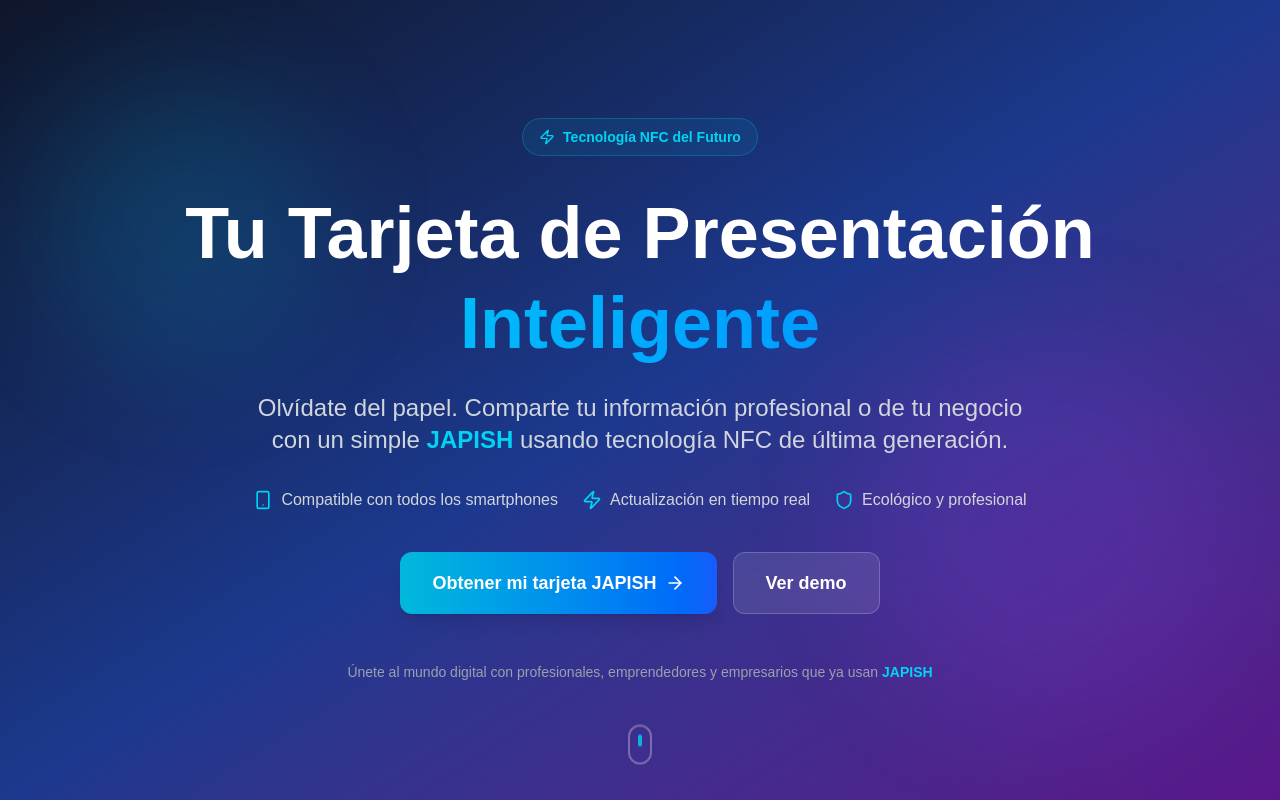
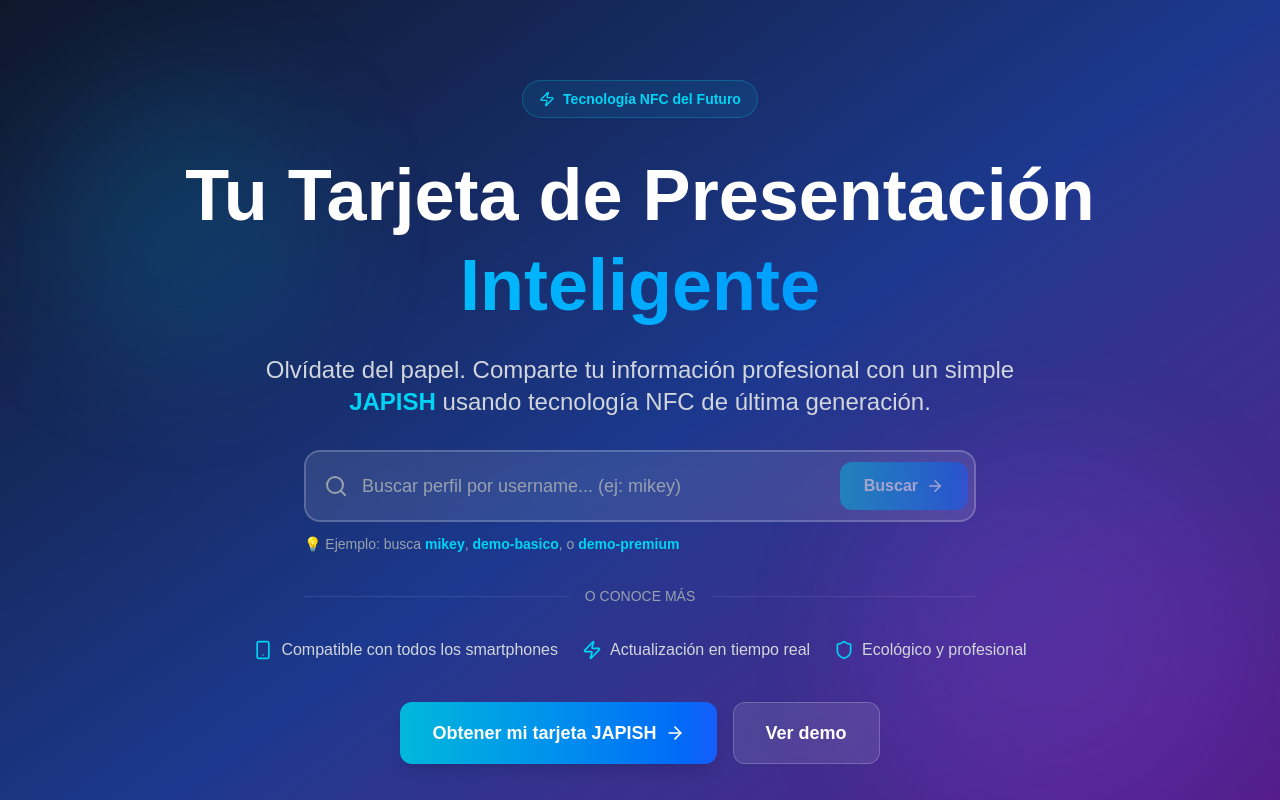
Before and after one commit to kingmikey97/japish, a Next.js app: page /japish in a window 1280 px wide. Shown: the top 800 px of the page. Built offline with nearby package versions, Linux system fonts and the light colour scheme.

Commit message:
agregado del buscador V1.0

```diff
--- a/app/page.js
+++ b/app/page.js
@@ -21,9 +21,9 @@
     },
     {
       icon: Server,
-      title: "Infraestructura Cloud",
-      description: "Diseño, migración y optimización de arquitecturas en AWS, Azure y GCP",
-      features: ["Migración a la nube", "DevOps & CI/CD", "Monitoreo 24/7"]
+      title: "Infraestructura Tecnologica",
+      description: "Diseño, migración y optimización de arquitecturas o infraestructura tecnologica",
+      features: ["Mejoramiento/implementacion de red wifi o cableada", "Instalaciones Electricas", "Citofonia", "Camaras de seguridad (analogicas y digitales)","Sistemas de alarmas"]
     },
     {
       icon: Code,
@@ -91,13 +91,13 @@
             {/* Subtitle */}
             <p className="text-xl md:text-2xl text-gray-400 mb-12 max-w-3xl mx-auto leading-relaxed">
               Soluciones tecnológicas empresariales de <span className="text-amber-400 font-semibold">nivel mundial</span>.
-              Desde ciberseguridad hasta infraestructura cloud de última generación.
+              Desde Servicio tecnico hasta Infraestructura tecnologica.
             </p>
 
             {/* CTAs */}
             <div className="flex flex-col sm:flex-row gap-4 justify-center mb-16">
               <a
-                href="https://wa.me/59164256727?text=Hola! Quiero información sobre servicios de Valhalla Technology"
+                href="https://wa.me/59164256727?text=Hola! Quiero información sobre servicios de ValhallaTechnology"
                 target="_blank"
                 rel="noopener noreferrer"
                 className="group bg-gradient-to-r from-amber-500 to-orange-600 text-black px-8 py-4 rounded-xl font-bold text-lg hover:from-amber-400 hover:to-orange-500 transition-all shadow-lg shadow-amber-500/30 hover:shadow-amber-500/50 flex items-center justify-center gap-2"
@@ -256,7 +256,7 @@
                     </a>
                     <a
 
-                      href="/japish/demo-premium"
+                      href="/japish/mikey"
                       className="inline-flex items-center justify-center gap-2 bg-white/10 backdrop-blur-sm text-white px-8 py-4 rounded-xl font-bold text-lg hover:bg-white/20 transition-all border-2 border-white/30"
                     >
                       Ver Demo
--- a/components/Landing/Hero.jsx
+++ b/components/Landing/Hero.jsx
@@ -1,27 +1,44 @@
 'use client';
 
-import { ArrowRight, Zap, Shield, Smartphone } from 'lucide-react';
+import { ArrowRight, Zap, Shield, Smartphone, Search } from 'lucide-react';
+import { useState } from 'react';
+import { useRouter } from 'next/navigation';
 
 export default function Hero() {
+  const [searchQuery, setSearchQuery] = useState('');
+  const [searching, setSearching] = useState(false);
+  const router = useRouter();
+
+  const handleSearch = async (e) => {
+    e.preventDefault();
+
+    if (!searchQuery.trim()) return;
+
+    setSearching(true);
+
+    // Limpiar el query (remover espacios, convertir a lowercase)
+    const cleanQuery = searchQuery.trim().toLowerCase();
+
+    // Redirigir al perfil
+    router.push(`/japish/${cleanQuery}`);
+
+    setSearching(false);
+  };
+
   return (
     <section className="relative min-h-screen flex items-center justify-center overflow-hidden">
 
-      {/* ============================================ */}
-      {/* BACKGROUND CON GRADIENTE ANIMADO */}
-      {/* ============================================ */}
+      {/* Background con gradiente animado */}
       <div className="absolute inset-0 bg-gradient-to-br from-slate-900 via-blue-900 to-purple-900">
-        {/* Círculos decorativos animados */}
         <div className="absolute top-20 left-10 w-72 h-72 bg-cyan-500/20 rounded-full blur-3xl animate-pulse"></div>
         <div className="absolute bottom-20 right-10 w-96 h-96 bg-purple-500/20 rounded-full blur-3xl animate-pulse [animation-delay:1s]"></div>
       </div>
 
-      {/* ============================================ */}
-      {/* CONTENIDO PRINCIPAL */}
-      {/* ============================================ */}
+      {/* Contenido principal */}
       <div className="relative z-10 container mx-auto px-4 py-20">
         <div className="max-w-5xl mx-auto text-center">
 
-          {/* Badge/Etiqueta superior */}
+          {/* Badge */}
           <div className="inline-flex items-center gap-2 bg-cyan-500/10 border border-cyan-500/30 rounded-full px-4 py-2 mb-8">
             <Zap size={16} className="text-cyan-400" />
             <span className="text-cyan-400 text-sm font-semibold">
@@ -29,9 +46,7 @@
             </span>
           </div>
 
-          {/* ============================================ */}
-          {/* TÍTULO PRINCIPAL */}
-          {/* ============================================ */}
+          {/* Título */}
           <h1 className="text-5xl md:text-7xl font-bold text-white mb-6 leading-tight">
             Tu Tarjeta de Presentación
             <span className="block text-transparent bg-clip-text bg-gradient-to-r from-cyan-400 to-blue-500">
@@ -39,18 +54,69 @@
             </span>
           </h1>
 
-          {/* ============================================ */}
-          {/* SUBTÍTULO */}
-          {/* ============================================ */}
+          {/* Subtítulo */}
           <p className="text-xl md:text-2xl text-gray-300 mb-8 max-w-3xl mx-auto">
-            Olvídate del papel. Comparte tu información profesional o de tu negocio con un simple
+            Olvídate del papel. Comparte tu información profesional con un simple
             <span className="text-cyan-400 font-semibold"> JAPISH </span>
             usando tecnología NFC de última generación.
           </p>
 
           {/* ============================================ */}
-          {/* FEATURES RÁPIDOS (3 iconos) */}
+          {/* BUSCADOR DE PERFILES - NUEVO */}
           {/* ============================================ */}
+          <div className="max-w-2xl mx-auto mb-8">
+            <form onSubmit={handleSearch} className="relative">
+              <div className="relative">
+                {/* Input */}
+                <input
+                  type="text"
+                  value={searchQuery}
+                  onChange={(e) => setSearchQuery(e.target.value)}
+                  placeholder="Buscar perfil por username... (ej: mikey)"
+                  className="w-full bg-white/10 backdrop-blur-sm border-2 border-white/20 rounded-2xl px-6 py-5 pl-14 text-white placeholder-gray-400 text-lg focus:outline-none focus:border-cyan-500 transition-all"
+                />
+                {/* Sugerencias populares */}
+         {/* Search icon */}
+                <Search
+                  size={24}
+                  className="absolute left-5 top-1/2 -translate-y-1/2 text-gray-400"
+                />
+
+                {/* Submit button */}
+                <button
+                  type="submit"
+                  disabled={!searchQuery.trim() || searching}
+                  className="absolute right-2 top-1/2 -translate-y-1/2 bg-gradient-to-r from-cyan-500 to-blue-600 text-white px-6 py-3 rounded-xl font-bold hover:from-cyan-600 hover:to-blue-700 transition-all disabled:opacity-50 disabled:cursor-not-allowed flex items-center gap-2"
+                >
+                  {searching ? (
+                    <>
+                      <div className="w-4 h-4 border-2 border-white/30 border-t-white rounded-full animate-spin"></div>
+                      Buscando...
+                    </>
+                  ) : (
+                    <>
+                      Buscar
+                      <ArrowRight size={18} />
+                    </>
+                  )}
+                </button>
+              </div>
+
+              {/* Helper text */}
+              <p className="text-sm text-gray-400 mt-3 text-left">
+                💡 Ejemplo: busca <span className="text-cyan-400 font-semibold">mikey</span>, <span className="text-cyan-400 font-semibold">demo-basico</span>, o <span className="text-cyan-400 font-semibold">demo-premium</span>
+              </p>
+            </form>
+          </div>
+
+          {/* Divider */}
+          <div className="flex items-center gap-4 my-8 max-w-2xl mx-auto">
+            <div className="flex-1 h-px bg-white/10"></div>
+            <span className="text-gray-400 text-sm">O CONOCE MÁS</span>
+            <div className="flex-1 h-px bg-white/10"></div>
+          </div>
+
+          {/* Features rápidos */}
           <div className="flex flex-wrap justify-center gap-6 mb-10">
             <div className="flex items-center gap-2 text-gray-300">
               <Smartphone size={20} className="text-cyan-400" />
@@ -66,39 +132,33 @@
             </div>
           </div>
 
-          {/* ============================================ */}
-          {/* BOTONES CTA */}
-          {/* ============================================ */}
+          {/* Botones CTA */}
           <div className="flex flex-col sm:flex-row gap-4 justify-center">
-
-            {/* Botón principal */}
             <a
               href="#pricing"
-              className="group bg-gradient-to-r from-cyan-500 to-blue-600 text-white px-8 py-4 rounded-xl font-bold text-lg hover:from-cyan-600 hover:to-blue-700 transition-all shadow-lg hover:shadow-cyan-500/50 flex items-center justify-center gap-2">
+              className="group bg-gradient-to-r from-cyan-500 to-blue-600 text-white px-8 py-4 rounded-xl font-bold text-lg hover:from-cyan-600 hover:to-blue-700 transition-all shadow-lg hover:shadow-cyan-500/50 flex items-center justify-center gap-2"
+            >
               Obtener mi tarjeta JAPISH
               <ArrowRight size={20} className="group-hover:translate-x-1 transition-transform" />
             </a>
 
-            {/* Botón secundario */}
             <a
-              href="/profile/mikey"
-              className="bg-white/10 backdrop-blur-sm text-white px-8 py-4 rounded-xl font-bold text-lg hover:bg-white/20 transition-all border border-white/20 flex items-center justify-center gap-2">
+              href="/japish/demo-premiun"
+              className="bg-white/10 backdrop-blur-sm text-white px-8 py-4 rounded-xl font-bold text-lg hover:bg-white/20 transition-all border border-white/20 flex items-center justify-center gap-2"
+            >
               Ver demo
             </a>
           </div>
 
-          {/* ============================================ */}
-          {/* SOCIAL PROOF */}
-          {/* ============================================ */}
+          {/* Social proof */}
           <div className="mt-12 text-gray-400 text-sm">
-            <p>Únete al mundo digital con profesionales, emprendedores y empresarios que ya usan <span className="text-cyan-400 font-semibold">JAPISH</span> </p>
+            <p>Únete a <span className="text-cyan-400 font-semibold">100+</span> profesionales que ya usan JAPISH</p>
           </div>
+
         </div>
       </div>
 
-      {/* ============================================ */}
-      {/* SCROLL INDICATOR */}
-      {/* ============================================ */}
+      {/* Scroll indicator */}
       <div className="absolute bottom-8 left-1/2 -translate-x-1/2 animate-bounce">
         <div className="w-6 h-10 border-2 border-white/30 rounded-full flex items-start justify-center p-2">
           <div className="w-1 h-3 bg-cyan-400 rounded-full animate-pulse"></div>
--- a/components/ProfileCard.jsx
+++ b/components/ProfileCard.jsx
@@ -1,7 +1,6 @@
 'use client';
 
-import { Linkedin, Github, Mail, Phone, Globe, Video, Instagram, Facebook, Twitter, Youtube, MessageCircle, X, ExternalLink } from 'lucide-react';
-import { supabase } from '@/lib/supabase';
+import { Linkedin, Github, Mail, Phone, Globe, Video, Instagram, Facebook, Twitter, Youtube, MessageCircle, X, ExternalLink, Search } from 'lucide-react';import { supabase } from '@/lib/supabase';
 import { useState, useEffect } from 'react';
 
 export default function ProfileCard({ username }) {
@@ -22,14 +21,37 @@
         .eq('username', usernameActual)
         .single();
 
+      // ============================================
+      // MANEJO MEJORADO DE ERRORES
+      // ============================================
       if (error) {
-          console.error('Error al obtener perfil:', error);
-          setError(error.message);
+        // Si el error es que no se encontró el registro
+        if (error.code === 'PGRST116' || error.message?.includes('0 rows')) {
+          console.log(`Perfil "${usernameActual}" no encontrado en base de datos`);
+          setError(`El perfil "${usernameActual}" no existe.`);
+        } else {
+          // Otro tipo de error (conexión, permisos, etc)
+          console.error('Error de Supabase:', error);
+          setError(error.message || 'Error al cargar el perfil. Por favor intenta de nuevo.');
+        }
         setLoading(false);
         return;
       }
 
-        if (data && data.social_links) {
+      // ============================================
+      // VERIFICAR QUE DATA EXISTE
+      // ============================================
+      if (!data) {
+        console.log(`Perfil "${usernameActual}" no encontrado (data null)`);
+        setError(`El perfil "${usernameActual}" no existe.`);
+        setLoading(false);
+        return;
+      }
+
+      // ============================================
+      // TRANSFORMAR DATOS
+      // ============================================
+      if (data.social_links) {
         data.social_links = data.social_links.map(link => {
           let icon;
           switch(link.type) {
@@ -53,13 +75,15 @@
       setLoading(false);
 
     } catch (err) {
-        console.error('Error inesperado:', err);
-        setError('Error al cargar el perfil');
+      // Error inesperado (red, timeout, etc)
+      console.error('Error inesperado al cargar perfil:', err);
+      setError('Error de conexión. Verifica tu internet e intenta de nuevo.');
       setLoading(false);
     }
   }
 
   fetchProfile();
+
 }, [username]);
 
   if (loading) {
@@ -75,18 +99,72 @@
 
  if (error || !profileData) {
   return (
-      <div className="min-h-screen flex items-center justify-center bg-gradient-to-br from-slate-900 via-blue-900 to-slate-800">
-        <div className="text-center text-white">
-          <h1 className="text-4xl font-bold mb-4">😕 Usuario no encontrado</h1>
-          <p className="text-xl text-gray-300 mb-6">
-            {error || `El perfil "${username || 'mikey'}" no existe.`}
+    <div className="min-h-screen flex items-center justify-center bg-gradient-to-br from-slate-900 via-blue-900 to-slate-800 p-4">
+      <div className="max-w-2xl w-full">
+
+        {/* Error card */}
+        <div className="bg-white/10 backdrop-blur-lg rounded-3xl shadow-2xl border border-white/20 p-12 text-center">
+
+          {/* Icon */}
+          <div className="w-24 h-24 bg-red-500/20 rounded-full flex items-center justify-center mx-auto mb-6">
+            <span className="text-6xl">🔍</span>
+          </div>
+
+          {/* Title */}
+          <h1 className="text-4xl md:text-5xl font-bold text-white mb-4">
+            Perfil no encontrado
+          </h1>
+
+          {/* Message */}
+          <p className="text-xl text-gray-300 mb-8">
+            {error || `El perfil "${username || 'mikey'}" no existe en nuestra base de datos.`}
           </p>
+
+          {/* Suggestions */}
+          <div className="bg-white/5 border border-white/10 rounded-2xl p-6 mb-8 text-left">
+            <h3 className="text-lg font-bold text-white mb-3">Sugerencias:</h3>
+            <ul className="space-y-2 text-gray-300">
+              <li className="flex items-start gap-2">
+                <span className="text-cyan-400">•</span>
+                <span>Verifica que el username esté escrito correctamente</span>
+              </li>
+              <li className="flex items-start gap-2">
+                <span className="text-cyan-400">•</span>
+                <span>Prueba buscar en la landing de JAPISH</span>
+              </li>
+              <li className="flex items-start gap-2">
+                <span className="text-cyan-400">•</span>
+                <span>Ejemplos válidos: <code className="bg-white/10 px-2 py-1 rounded">mikey</code>, <code className="bg-white/10 px-2 py-1 rounded">demo-basico</code></span>
+              </li>
+            </ul>
+          </div>
+
+          {/* Actions */}
+          <div className="flex flex-col sm:flex-row gap-4 justify-center">
             <a
               href="/japish"
-            className="inline-block bg-cyan-500 px-6 py-3 rounded-lg hover:bg-cyan-600 transition"
+              className="bg-gradient-to-r from-cyan-500 to-blue-600 text-white px-8 py-4 rounded-xl font-bold text-lg hover:from-cyan-600 hover:to-blue-700 transition-all shadow-lg hover:shadow-cyan-500/50 flex items-center justify-center gap-2"
             >
-            Ir a JAPISH
+
+              <Search size={20} />
+              Buscar otro perfil
             </a>
+
+            <a
+              href="/"
+              className="bg-white/10 backdrop-blur-sm text-white px-8 py-4 rounded-xl font-bold text-lg hover:bg-white/20 transition-all border border-white/20 flex items-center justify-center gap-2"
+            >
+              Ir al sitio web de ValhallaTechnology?
+            </a>
+          </div>
+
+        </div>
+
+        {/* Help text */}
+        <p className="text-center text-gray-400 text-sm mt-6">
+          ¿Necesitas ayuda? <a href="https://wa.me/59177777777" className="text-cyan-400 hover:underline">Contáctanos</a>
+        </p>
+
       </div>
     </div>
   );
```
Lines whose indentation alone changed are shown as unchanged.
